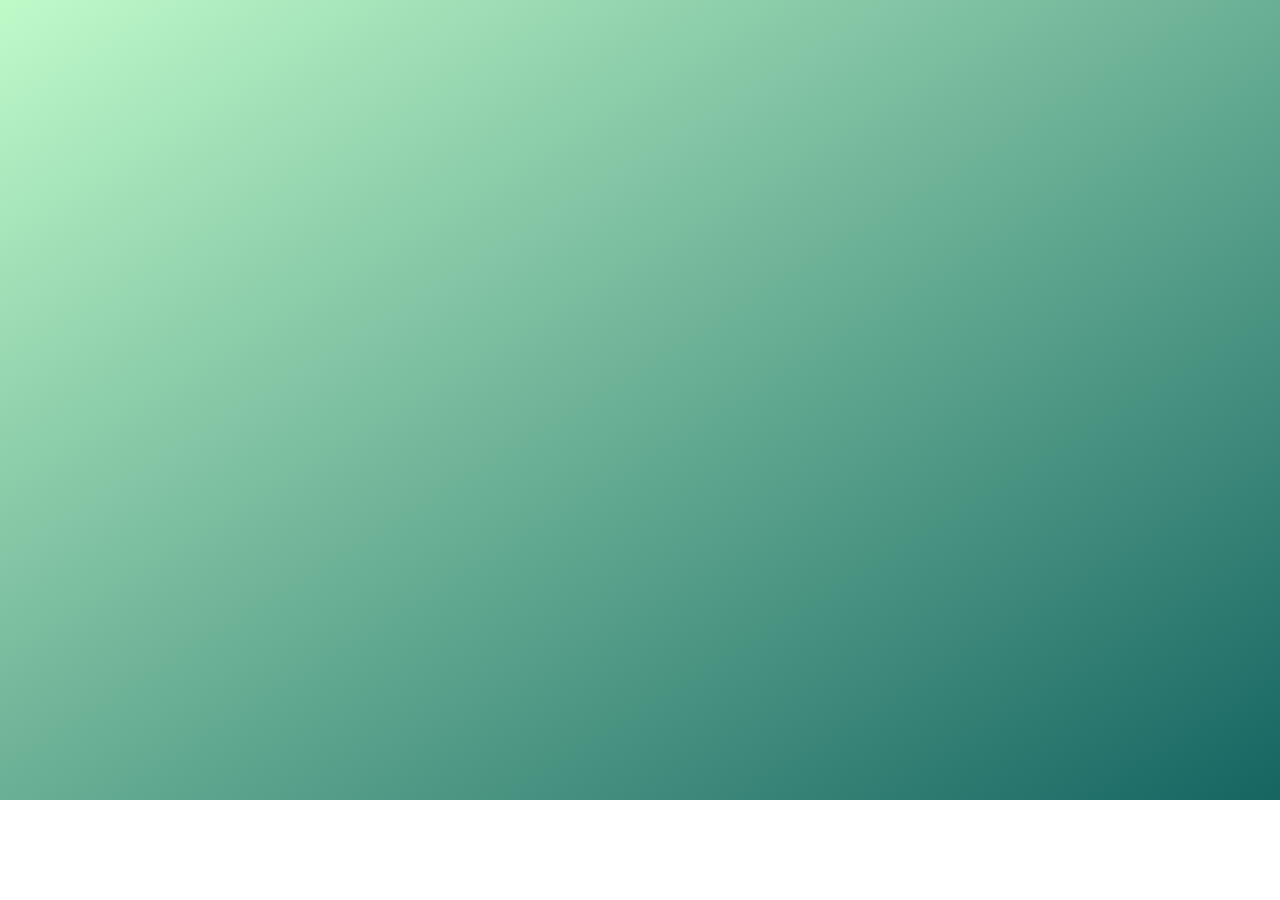
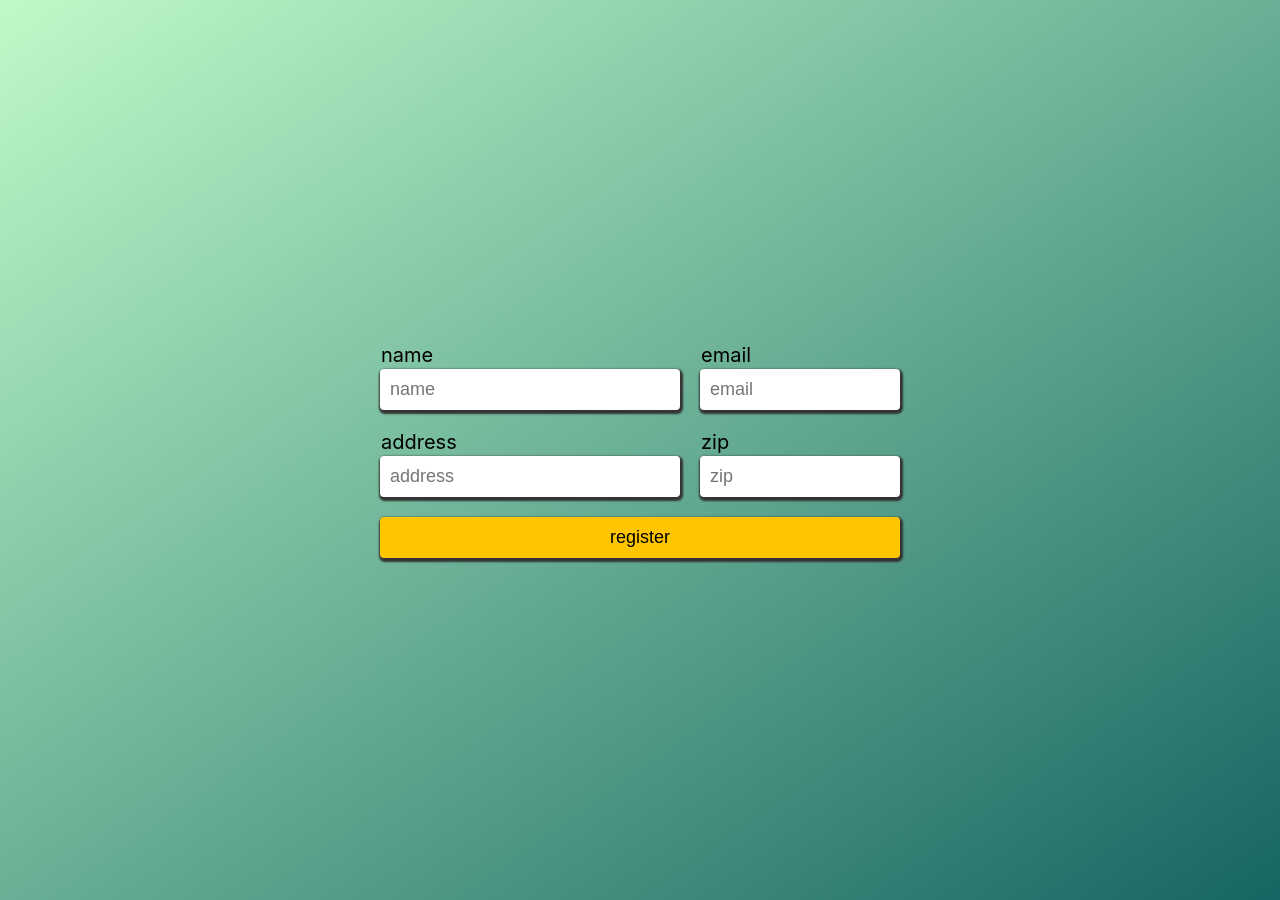
Before and after one commit to masiucd/css-grid, a website: page public/form/index.html in a window 1280 px wide. Before the commit the page ends 800 px from the top, so only its background shows below. Drawn offline with Linux system fonts and the light colour scheme.

```diff
--- a/public/102/index.css
+++ b/public/102/index.css
@@ -2,22 +2,13 @@
   display: grid;
   grid-gap: 10px;
   grid-template-columns: 100px 1fr;
-  grid-template-rows: 100px 300px 20rem 2cm;
-}
-/*
-.item {
-  padding: 1rem;
-  background: var(--yellow);
-  font-size: 3.5rem;
-  display: grid;
-  align-items: center;
-  border-radius: 3px;
-  justify-content: center;
+  /* grid-template-rows: 100px 200px; */
+  grid-auto-rows: 218px;
 }
 
-.item1 {
-  grid-column: 1/4;
-  grid-row: 1/3;
-} */
+.item2 {
+  grid-row: 1/4;
+}
 
-/* fundamentals */
+.item5 {
+}
--- a/public/form/index.css
+++ b/public/form/index.css
@@ -1,6 +1,49 @@
-.grid {
+main {
   display: grid;
-  grid-gap: 10px;
-  grid-template-columns: 100px 1fr;
-  grid-template-rows: 100px 200px 20rem 2cm;
+  align-items: center;
+  height: 100vh;
 }
+
+form {
+  display: grid;
+  grid-template-columns: 300px 200px;
+  grid-gap: 20px;
+  align-self: center;
+  justify-content: center;
+}
+
+label {
+  display: flex;
+  flex-direction: column;
+}
+label span {
+  font-size: 2rem;
+  margin: 0 0 0.2rem 0.1rem;
+}
+
+input {
+  padding: 1rem;
+  box-shadow: 1px 2px 2px 2px #333;
+  border: none;
+  border-radius: 4px;
+  font-size: 1.8rem;
+  outline: 0;
+}
+
+button {
+  grid-column: 1/3;
+  padding: 1rem;
+  box-shadow: 1px 2px 2px 2px #333;
+  border: none;
+  border-radius: 4px;
+  background-color: var(--yellow);
+  font-size: 1.8rem;
+  cursor: pointer;
+}
+
+@media (max-width: 700px) {
+  form {
+    display: flex;
+    flex-flow: column wrap;
+  }
+}
--- a/public/form/index.html
+++ b/public/form/index.html
@@ -8,8 +8,26 @@
     <link rel="stylesheet" href="../main.css" />
   </head>
   <body>
-    <div class="grid">
-      <form action=""></form>
-    </div>
+    <main>
+      <form action="">
+        <label for="name"
+          ><span>name</span>
+          <input type="text" placeholder="name" id="name" />
+        </label>
+        <label for="email"
+          ><span>email</span> <input type="email" placeholder="email" id="email" />
+        </label>
+        <label for="address"
+          ><span>address</span>
+          <input type="text" placeholder="address" id="address" />
+        </label>
+        <label for="zip"
+          ><span>zip</span>
+          <input type="text" placeholder="zip" id="zip" />
+        </label>
+
+        <button type="submit">register</button>
+      </form>
+    </main>
   </body>
 </html>
```
